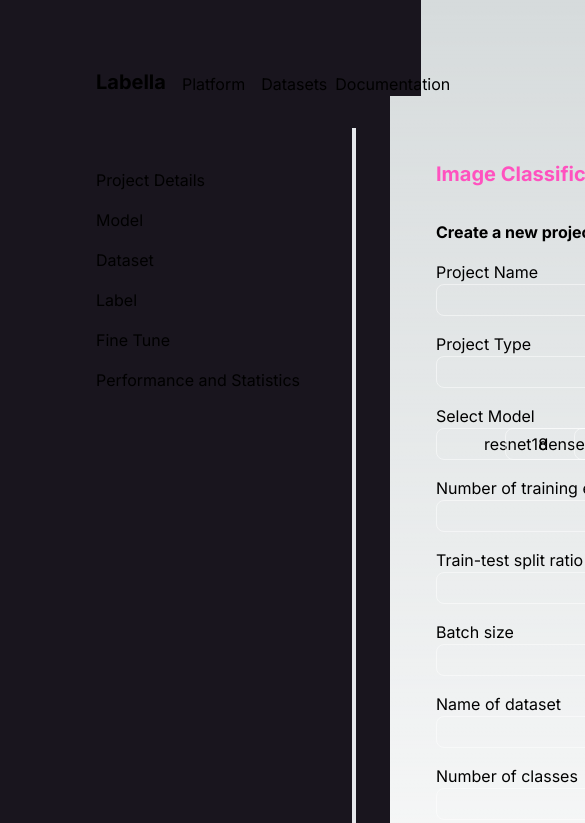
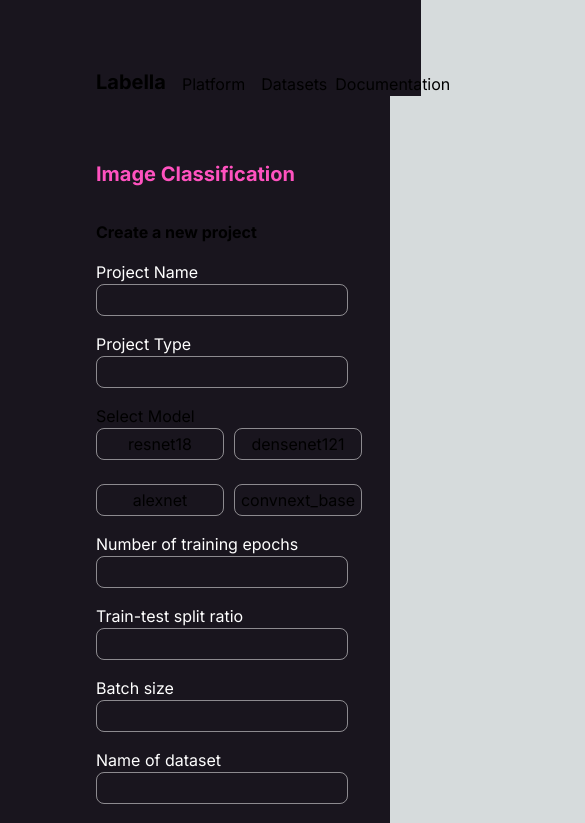
Before and after one commit to oliviaow2022/techjam, a Next.js app in the folder labella/: page /image-classification in a window 390 px wide. Shown: the top 823 px of the page, 585 px wide, since content can reach past the window. Built offline with nearby package versions, Linux system fonts and the light colour scheme.

Commit message:
create api wip

```diff
--- a/labella/src/app/image-classification/page.js
+++ b/labella/src/app/image-classification/page.js
@@ -13,10 +13,11 @@
 
     const [selectedModel, setSelectedModel] = useState('not selected');
     const jwtToken = localStorage.getItem('jwt');
-    console.log("jwt:", jwtToken)
+    console.log("jwt:",jwtToken)
     const config = {
         headers: {
-            Authorization: `Bearer ${jwtToken}`
+            'Content-Type': 'application/json',
+            'Authorization': `Bearer ${jwtToken}`
         }
     };
     const [formData, setFormData] = useState({
@@ -104,8 +105,8 @@
                 const response = await axios.post(apiEndpoint, {
                     name: formData.projectName,
                     dataset_name: formData.datasetName,
-                    model_name: formData.model_name,
-                    num_classes: formData.num_classes,
+                    model_name: formData.model,
+                    num_classes: formData.numClasses,
                     project_name: formData.projectName,
                     project_type: formData.projectType,
                     class_to_label_mapping: formData.classToLabelMapping,
@@ -145,13 +146,13 @@
                 </div>
             </div>
             <div className="flex flex-row">
-                <div className="flex flex-col gap-4 mr-8 pt-2 fixed top-40 z-10">
+                <div className="hidden lg:flex lg:flex-col gap-4 mr-8 pt-2 fixed top-40 z-10">
                     {menuOptions.map((option, index) => (
-                        <p key={index} className="hover:cursor-pointer hover:text-[#FF52BF]">{option}</p>
+                        <p key={index} className="hover:cursor-pointer hover:text-[#FF52BF] text-white">{option}</p>
                     ))}
                 </div>
-                <div className="bg-white border-2 mt-32 ml-64 h-screen sticky"></div>
-                <div className="ml-20">
+                <div className="bg-white border-2 mt-32 ml-64 h-100% hidden lg:block"></div>
+                <div className="ml-0 lg:ml-20">
                     <p className="text-xl text-[#FF52BF] font-bold mb-8 mt-40">Image Classification</p>
                     <form onSubmit={handleSubmit}>
                         <p className="font-bold mb-4">Create a new project</p>
@@ -172,9 +173,9 @@
 
                         <div className="mb-4">
                             <p className="mt-4">Select Model</p>
-                            <div className="grid grid-cols-4 gap-6">
+                            <div className="grid grid-cols-2 sm:grid-cols-4 gap-6">
                                 {models.map((model, index) => (
-                                    <div key={index} className={`flex border border-white border-opacity-50 w-40 2xl:w-64 items-center justify-center rounded-lg h-8 cursor-pointer ${selectedModel === model ? 'bg-[#FF52BF] text-black' : 'hover:bg-[#FF52BF] hover:text-black'}`}
+                                    <div key={index} className={`flex border border-white border-opacity-50 w-32 xl:w-40 2xl:w-64 items-center justify-center rounded-lg h-8 cursor-pointer ${selectedModel === model ? 'bg-[#FF52BF] text-black' : 'hover:bg-[#FF52BF] hover:text-black'}`}
                                         onClick={() => { setFormData({ ...formData, model }); setSelectedModel(model) }}>
                                         {model}
                                     </div>
@@ -244,7 +245,7 @@
                                 error={errors.classToLabelMapping}
                             />
 
-                            <button type="submit" className="flex bg-[#FF52BF] w-32 rounded-lg justify-center items-center cursor-pointer" disabled={isSubmitting}>
+                            <button type="submit" className="flex bg-[#FF52BF] w-32 rounded-lg justify-center items-center cursor-pointer text-white" disabled={isSubmitting}>
                                 {isSubmitting ? 'Creating...' : 'Create Project'}
                             </button>
                         </div>
--- a/labella/src/app/login/page.js
+++ b/labella/src/app/login/page.js
@@ -50,9 +50,9 @@
                     password: formData.password
                 });
                 // Handle successful submission
-                console.log(response.status)
                 if(response.status == 200) {
                     setWrongPW(false);
+                    localStorage.setItem('jwt', response.data.token)
                     router.push("/home")
                 }
             } catch (error) {
--- a/labella/src/app/register/page.js
+++ b/labella/src/app/register/page.js
@@ -7,7 +7,7 @@
 import axios from 'axios';
 import { useRouter } from 'next/navigation'
 
-export default function Login() {
+export default function Register() {
     const apiEndpoint = process.env.NEXT_PUBLIC_API_ENDPOINT + '/user/register';
     const [formData, setFormData] = useState({
         username: '',
@@ -55,9 +55,10 @@
                     email: formData.email
                 });
                 // Handle successful submission
-                console.log(response.status)
+                console.log("res:",response.status)
                 if (response.status == 201) {
                     setAlreadyCreated(false);
+                    localStorage.setItem('jwt', response.data.token)
                     router.push("/home")
                 }
             } catch (error) {
@@ -92,7 +93,7 @@
             <form onSubmit={handleSubmit}>
                 <div className="flex flex-col items-center h-screen place-content-center">
                     <p className={`font-bold text-xl mb-4 ${alreadyCreated ? "" : "mb-8"}`}>Create an account</p>
-                    {alreadyCreated ? (<div><p className='text-red-500 text-sm'>An account with this email already exists</p></div>) : (<div></div>)}
+                    {alreadyCreated ? (<div><p className='text-red-500 text-sm'>Email/Username already exists</p></div>) : (<div></div>)}
                     <div className="border border-white border-opacity-50 flex flex-col justify-center items-center rounded p-4 gap-2">
                         <InputBox label={"Email"}
                             name="email"
@@ -117,7 +118,7 @@
                         </button>
                     </div>
                     <div className='mt-4'>
-                        <p className='text-sm'>Already have an account? &nbsp;
+                        <p className='text-sm'>Already on Labella? &nbsp;
                             <Link href="/register"><span className='text-[#ACDFEF] cursor-pointer'>Login.</span></Link>
                         </p>
                     </div>
--- a/labella/src/components/InputBox.jsx
+++ b/labella/src/components/InputBox.jsx
@@ -5,7 +5,7 @@
 
     return(
         <div>
-            <label htmlFor="input-box" className='block'>{label}</label>
+            <label htmlFor="input-box" className='block text-white'>{label}</label>
             <input
                 id={name}
                 name={name}
```
Also changed, not shown: 1 other file (tests, documents, lock files or other folders).
